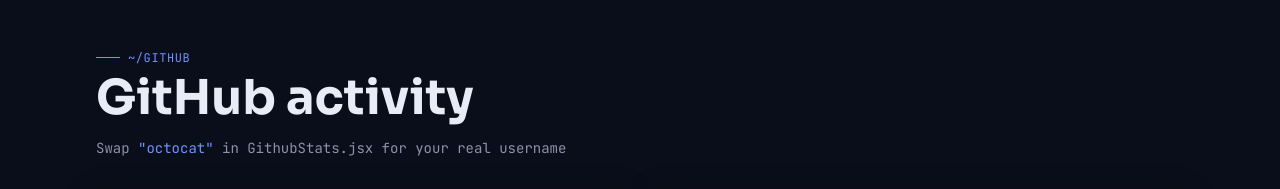
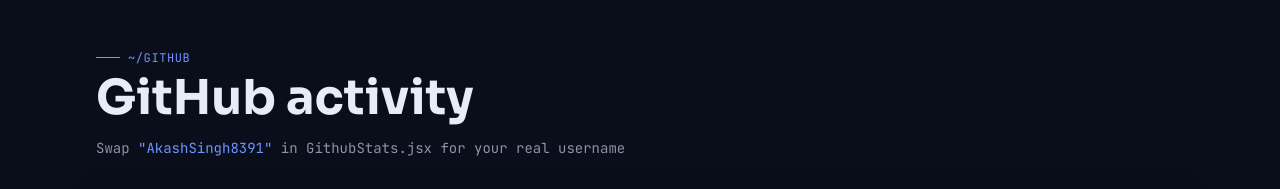
Before and after one commit to AkashSingh8391/Akash_Singh_Portfolio, a React (Vite) app: page / in a window 1280 px wide. Shown: the part 5460-5649 px from the top of the page. Built offline with nearby package versions, Linux system fonts and the light colour scheme.

Commit message:
add my git stat on portfolio

```diff
--- a/src/components/GithubStats.jsx
+++ b/src/components/GithubStats.jsx
@@ -1,7 +1,7 @@
 import { motion } from 'framer-motion'
 import { profile } from '../data/profile'
 
-const username = 'octocat' // placeholder — replace with Akash's real GitHub username
+const username = 'AkashSingh8391' // placeholder — replace with Akash's real GitHub username
 
 export default function GithubStats() {
   return (
```
